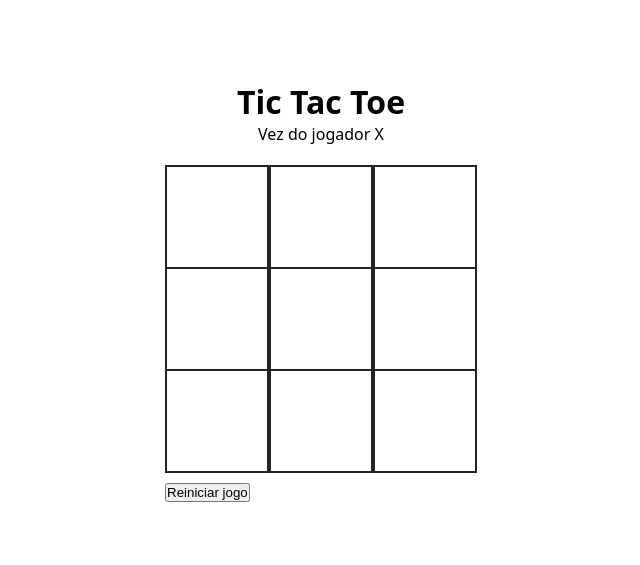
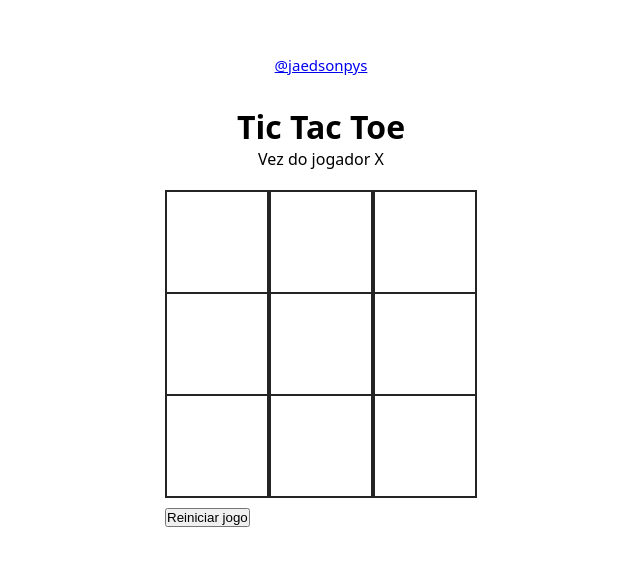
Before and after one commit to jaedsonpys/jogo-da-velha-js, a plain HTML site: page index.html in a window 1280 px wide. Shown: the part 119-684 px from the top of the page, without its empty margins (319-959 px from the left). Drawn offline with Linux system fonts and the light colour scheme.

Commit message:
adding link to github profile

```diff
--- a/index.html
+++ b/index.html
@@ -5,11 +5,12 @@
     <meta http-equiv="X-UA-Compatible" content="IE=edge">
     <link rel="stylesheet" href="style.css">
     <meta name="viewport" content="width=device-width, initial-scale=1.0">
-    <title>tic Tac Toe</title>
+    <title>Tic Tac Toe</title>
 </head>
 <body>
     <main>
         <header>
+            <a href="https://github.com/jaedsonpys" class="github-profile">@jaedsonpys</a>
             <h1>Tic Tac Toe</h1>
             <p id="player">Vez do jogador X</p>
         </header>
--- a/style.css
+++ b/style.css
@@ -36,6 +36,11 @@ main header {
     color: green;
 }
 
+.github-profile {
+    font-size: 15px;
+    margin-bottom: 30px;
+}
+
 .gameArea button {
     margin-top: 10px;
 }
```
